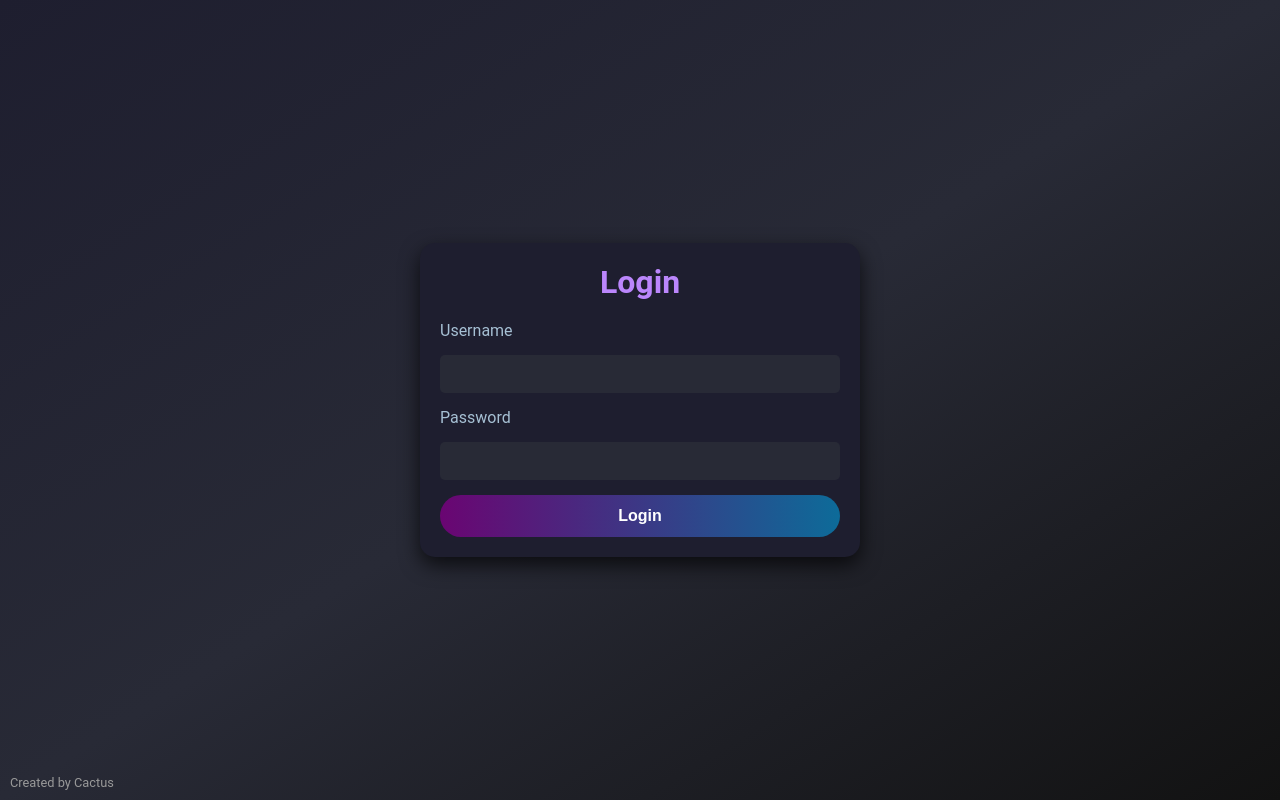
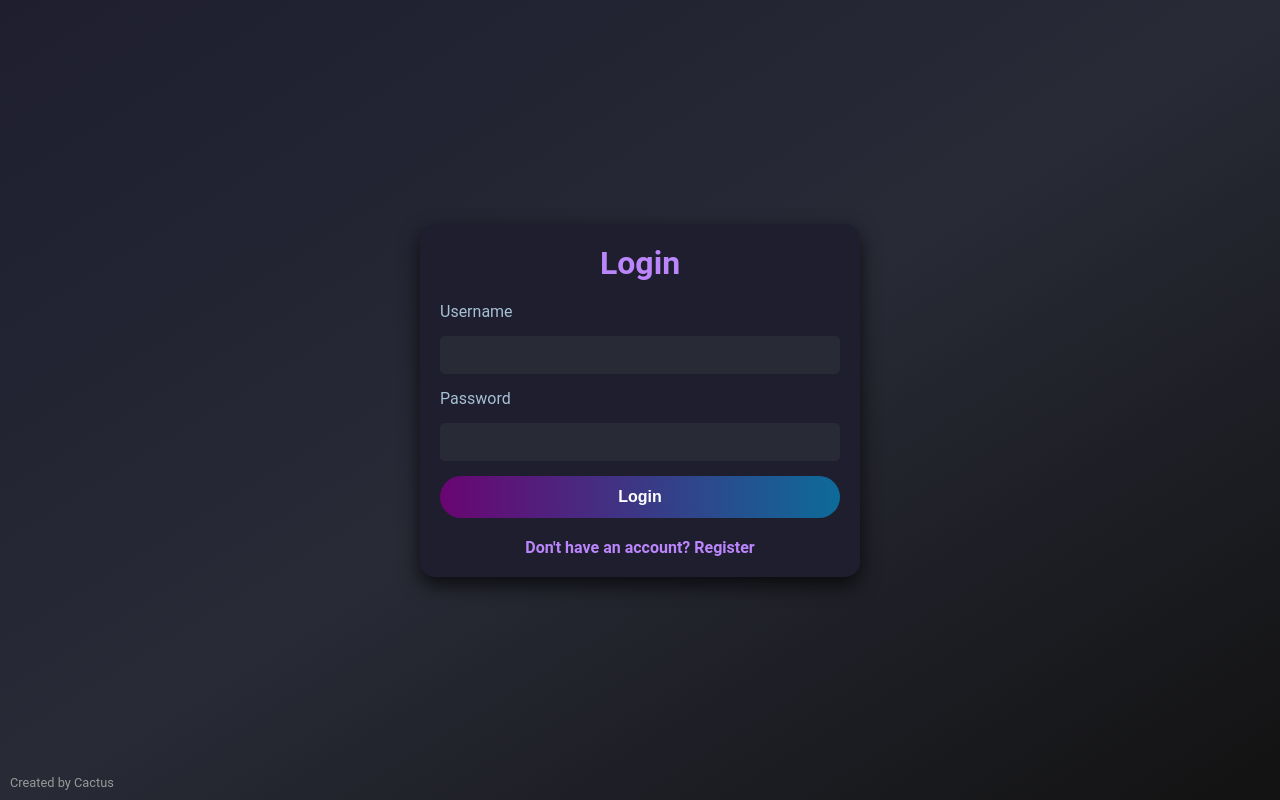
Before and after one commit to cactus1386/ChatApp, a Django app: page /auth/login/ in a window 1280 px wide. Run offline with Django 5.2, Linux system fonts and the light colour scheme.

Commit message:
update login

```diff
--- a/Backend/core/account/templates/auth/login.html
+++ b/Backend/core/account/templates/auth/login.html
@@ -76,6 +76,20 @@
             box-shadow: 0 5px 15px rgba(109, 107, 200, 0.5);
         }
 
+        .register-link {
+            margin-top: 20px;
+        }
+
+        .register-link a {
+            color: #BB86FC;
+            text-decoration: none;
+            font-weight: bold;
+        }
+
+        .register-link a:hover {
+            color: #03DAC6;
+        }
+
         .made-by {
             position: absolute;
             bottom: 10px;
@@ -99,6 +113,9 @@
             <input type="password" id="password" name="password" required>
             <button type="submit">Login</button>
         </form>
+        <div class="register-link">
+            <a href="{% url 'register' %}">Don't have an account? Register</a>
+        </div>
     </div>
 
     <div class="made-by">
--- a/Backend/core/account/views.py
+++ b/Backend/core/account/views.py
@@ -11,7 +11,7 @@ def login_view(request):
         if user is not None:
             login(request, user)
             messages.success(request, 'Login successful!')
-            return redirect('home')  # Replace 'home' with your desired redirect URL
+            return redirect('chat')
         else:
             messages.error(request, 'Invalid credentials.')
     return render(request, 'auth/login.html')
--- a/Backend/core/chat/views.py
+++ b/Backend/core/chat/views.py
@@ -4,7 +4,7 @@ from django.http import JsonResponse
 
 def chat(request, *args, **kwargs):
     if not request.user.is_authenticated:
-        return redirect("login-user")
+        return redirect("login")
     context = {}
     return render(request, "chat/chat.html", context)
 
```
Also changed, not shown: Backend/core/db.sqlite3.
